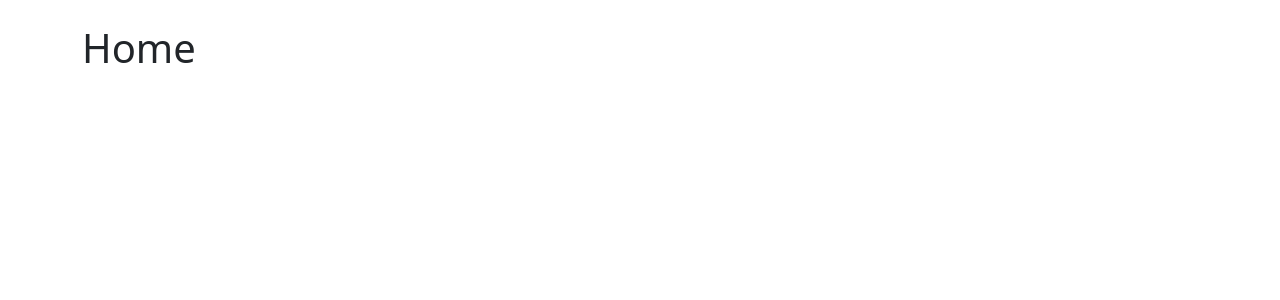
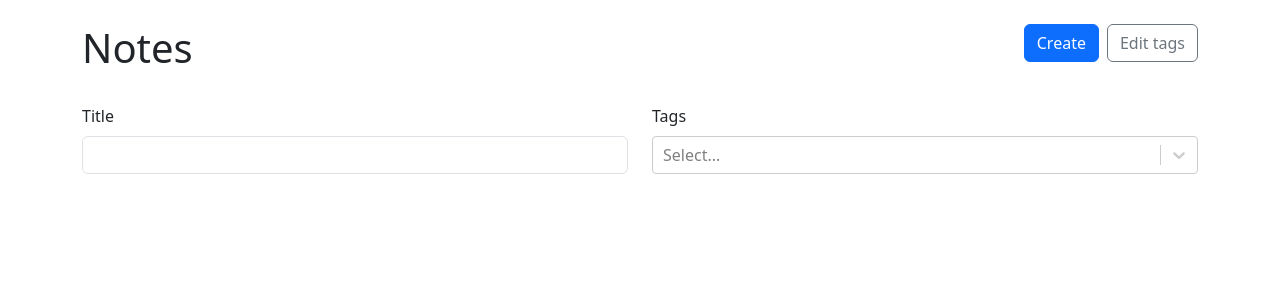
Before and after one commit to DDianaAndreea/notes-app, a React (Vite) app in the folder notes-app/: page / in a window 1280 px wide. Shown: the top 300 px of the page. Built offline with nearby package versions, Linux system fonts and the light colour scheme.

Commit message:
add home page functionalities -notes list component -note card component

```diff
--- a/notes-app/src/App.tsx
+++ b/notes-app/src/App.tsx
@@ -5,6 +5,7 @@
 import { useLocalStorage } from "./useLocalStorage";
 import { useMemo } from "react";
 import {v4 as uuidV4} from 'uuid';
+import NoteList from "./NoteList";
 
 export type Note = {
   id:string
@@ -33,7 +34,7 @@
 
 function App() {
   const [notes, setNotes] = useLocalStorage<RawNote[]>("NOTES",[]);
-  const [tags, setTags] = useLocalStorage<Tag[]>("Tags",[]);
+  const [tags, setTags] = useLocalStorage<Tag[]>("TAGS",[]);
 
   const notesWithTags = useMemo(()=>{
     return notes.map(note =>{
@@ -53,7 +54,7 @@
   return(
   <Container className="my-4">
     <Routes>
-      <Route path="/" element={<h1>Home</h1>}/>
+      <Route path="/" element={<NoteList notes={notesWithTags} availableTags={tags} />} />
       <Route path="/new" element={<NewNote onSubmit={onCreateNote} onAddTag={addTag} availableTags={tags} />}/>
       <Route path="/:id">
         <Route index element={<h1>Show</h1>} />
--- /dev/null
+++ b/notes-app/src/NoteCard.tsx
@@ -0,0 +1,32 @@
+import { Tag } from './App';
+import { Badge, Card, Stack } from 'react-bootstrap';
+import { Link } from 'react-router-dom';
+import styles from "./NoteList.module.css";
+
+
+type SimplifiedNote={
+    id: string,
+    title: string,
+    tags: Tag[],
+}
+
+export default function NoteCard({id, title, tags}:SimplifiedNote) {
+  return (
+    <Card as={Link} to={`/${id}`} className={`h-100 text-reset text-decoration-none ${styles.card}`}>
+        <Card.Body>
+            <Stack gap={2} className='align-items-center justify-content-center h-100' >
+                <span className='fs-5'>{title}</span>
+                {tags.length>0 && (
+                    <Stack  gap={2} direction='horizontal' className='justify-content-center flex-wrap'>
+                        {tags.map(tag =>(
+                            <Badge className='text-truncate' key={tag.id}>{tag.label}</Badge>
+                        ))}
+                    </Stack>
+
+                )}
+            </Stack>
+        </Card.Body>
+
+    </Card>
+  )
+}
--- a/notes-app/src/NoteForm.tsx
+++ b/notes-app/src/NoteForm.tsx
@@ -4,6 +4,7 @@
 import {useRef,FormEvent, useState} from 'react';
 import { NoteData, Tag } from './App';
 import {v4 as uuidV4} from 'uuid';
+import { useNavigate} from 'react-router'
 
 
 type NoteFormProps = {
@@ -16,6 +17,7 @@
     const titleRef = useRef<HTMLInputElement>(null);
     const markdownRef = useRef<HTMLTextAreaElement>(null);
     const [selectedTags, setSelectedTags] = useState<Tag[]>([]);
+    const navigate = useNavigate();
 
     function handleSubmit(e: FormEvent){
         e.preventDefault()
@@ -25,6 +27,8 @@
             markdown : markdownRef.current!.value,
             tags:selectedTags,
         })
+
+        navigate('..')
     }
 
     return (
--- /dev/null
+++ b/notes-app/src/NoteList.module.css
@@ -0,0 +1,9 @@
+.card{
+    transition: translate ease-in-out 100ms, box-shadow ease-in-out 100mx;
+}
+
+.card:hover,
+.card:focus{
+    translate: 0 -5px;
+    box-shadow: 0 5px 8px 0 rgba(0,0,0,.2);
+}
--- /dev/null
+++ b/notes-app/src/NoteList.tsx
@@ -0,0 +1,80 @@
+import { Button, Col, Form, Row, Stack } from "react-bootstrap";
+import { Link } from "react-router-dom";
+import ReactSelect from 'react-select';
+import { Note, Tag } from "./App";
+import { useState, useMemo} from 'react';
+import NoteCard from "./NoteCard";
+
+type NoteListProps={
+  availableTags: Tag[]
+  notes:Note[]
+}
+
+export default function NoteList({availableTags,notes}:NoteListProps) {
+  const [selectedTags,setSelectedTags]=useState<Tag[]>([]);
+  const [title, setTitle] =useState('');
+
+  const filteredNotes= useMemo(()=>{
+    return notes.filter(note=> {
+      return (
+        title===''
+        || note.title.toLowerCase().includes(title.toLowerCase()))
+        && (selectedTags.length === 0 ||selectedTags.every(tag => note.tags.some(noteTag => noteTag.id === tag.id)))
+    })
+  },[title,selectedTags,notes])
+  return (
+    <>
+    <Row className="align-item-center mb-4">
+      <Col><h1>Notes</h1></Col>
+      <Col xs='auto'>
+        <Stack gap={2} direction="horizontal">
+          <Link to='/new'>
+            <Button variant="primary">Create</Button>
+          </Link>
+          <Button variant="outline-secondary">Edit tags</Button>
+        </Stack>
+      </Col>
+    </Row>
+    <Form>
+      <Row className="align-item-center mb-4">
+        <Col>
+          <Form.Group controlId="title">
+            <Form.Label>Title</Form.Label>
+            <Form.Control type="text" value={title} onChange={e=> setTitle(e.target.value)}/>
+          </Form.Group>
+        </Col>
+        <Col>
+          <Form.Group controlId="tags">
+          <Form.Label>Tags</Form.Label>
+            <ReactSelect
+              value={selectedTags.map(
+                  tag =>{
+                      return {label:tag.label, value:tag.id}
+                  }
+              )}
+              options={availableTags.map(tag=>{
+                  return{label:tag.label,value:tag.id}
+              })}
+              onChange= {tags =>{
+                  setSelectedTags(
+                      tags.map(tag =>{
+                          return {label:tag.label, id:tag.value}
+                      })
+                  )
+              }}
+            isMulti/>
+          </Form.Group>
+        </Col>
+      </Row>
+    </Form>
+    <Row xs={1} sm={2} lg={3} xl={4} className="g-3">
+      {filteredNotes.map(note => (
+        <Col key={note.id}>
+          <NoteCard  id={note.id} title={note.title} tags={note.tags} />
+        </Col>
+      ))}
+
+    </Row>
+    </>
+  )
+}
```
